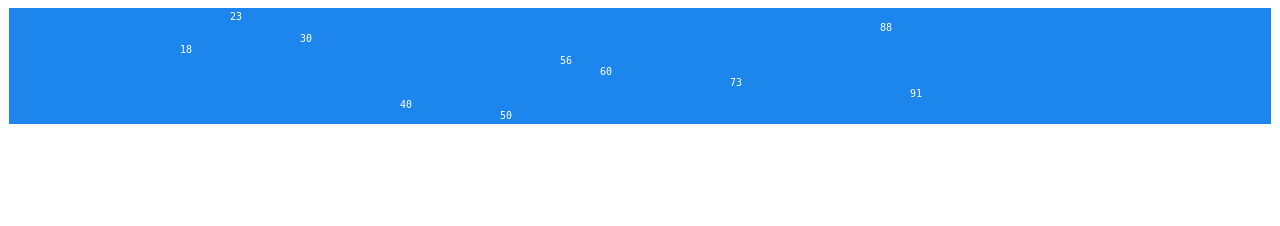
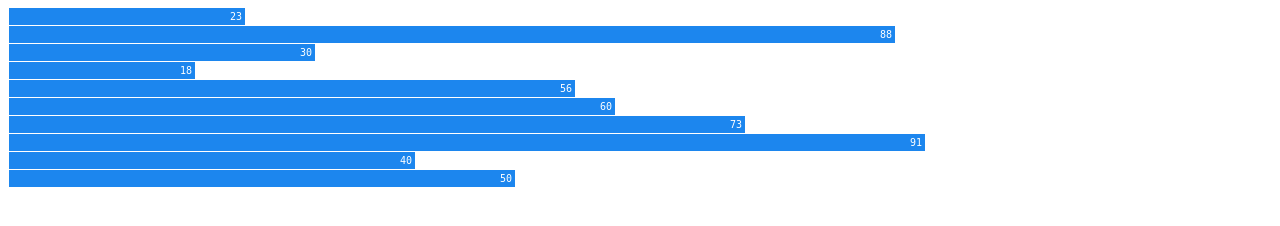
Before and after one commit to ddanskin/fun-with-data, a plain HTML site: page index.html in a window 1280 px wide. Drawn offline with nearby package versions, Linux system fonts and the light colour scheme.

Commit message:
edit bar chart

```diff
--- a/index.html
+++ b/index.html
@@ -7,7 +7,7 @@
         <link rel="stylesheet" href="main.css">
     </head>
     <body>
-        <div class="chart"></div>
+        <div class="bar-chart"></div>
         <script src="https://d3js.org/d3.v5.min.js"></script>
         <script src="main.js"></script>
     </body>
--- a/main.css
+++ b/main.css
@@ -1,4 +1,4 @@
-.chart {
+.bar-chart div {
     font: 10px "Monospace";
     background-color: #1c86ee;
     text-align: right;
--- a/main.js
+++ b/main.js
@@ -1,7 +1,7 @@
 const data = [23, 88, 30, 18, 56, 60, 73, 91, 40, 50];
 
 //create bar chart using data
-d3.select(".chart")
+d3.select(".bar-chart")
     .selectAll("div")
         .data(data)
     .enter().append("div")
```
